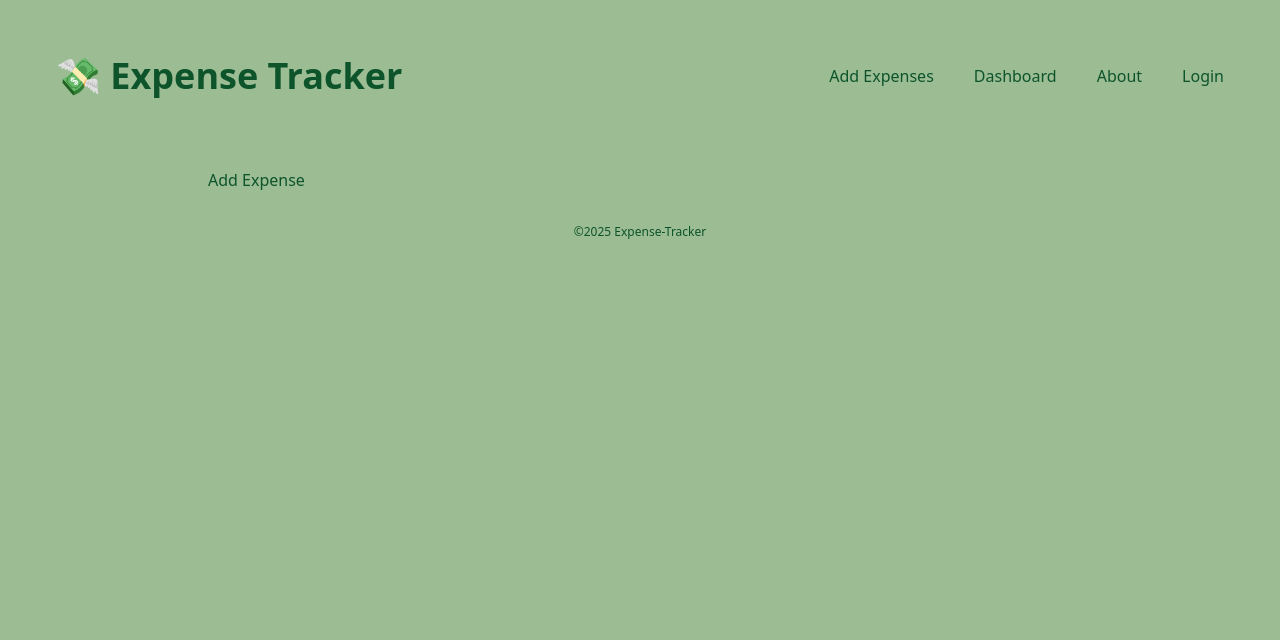
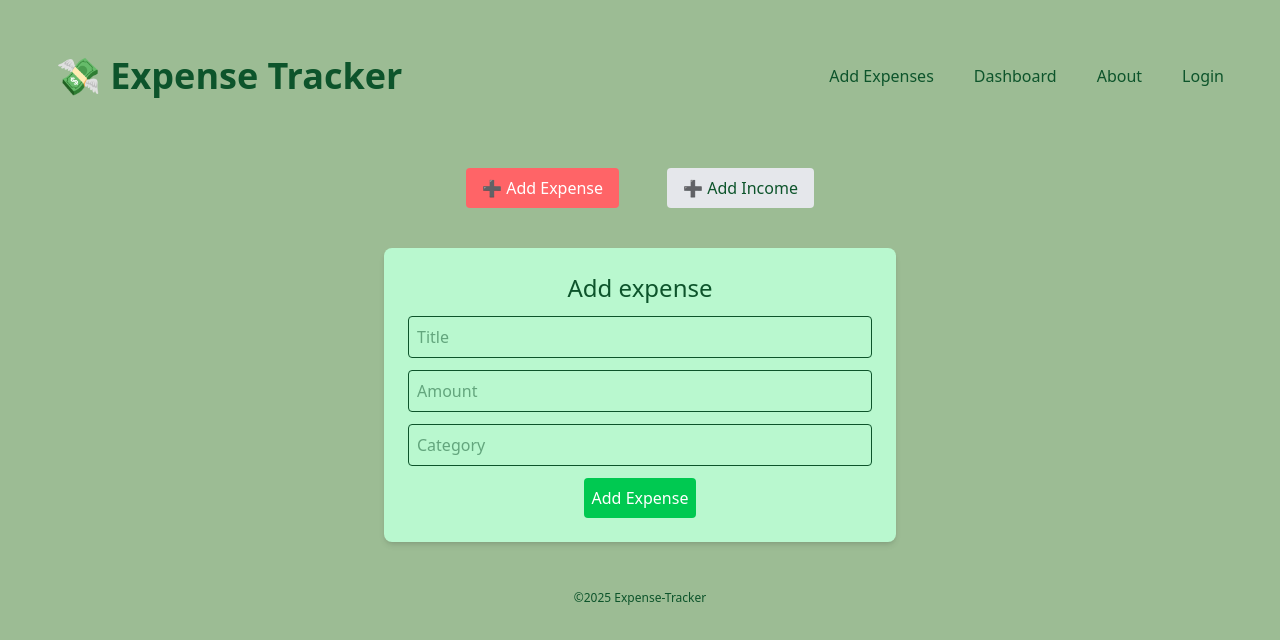
Before and after one commit to raosam23/Expense-Tracker, a Next.js app: page /add in a window 1280 px wide. Shown: the top 640 px of the page. Built offline with nearby package versions, Linux system fonts and the light colour scheme.

Commit message:
Create Transaction form and update json files(for now)

```diff
--- a/app/add/page.tsx
+++ b/app/add/page.tsx
@@ -1,7 +1,9 @@
+import ExpensesOrIncomeInput from "@/app/components/ExpensesOrIncomeInput";
+
 export default function Add() {
     return (
         <div>
-            Add Expense
+            <ExpensesOrIncomeInput />
         </div>
     )
 }
--- /dev/null
+++ b/app/api/addExpense/route.ts
@@ -0,0 +1,20 @@
+import {NextRequest, NextResponse} from "next/server";
+import fs from 'fs';
+import path from 'path';
+
+export async function POST (req: NextRequest) {
+    try{
+        const body = await req.json();
+        console.log("incoming expense", body);
+        body.amount = Number(body.amount);
+        const filepath: string = path.join(process.cwd(), '/Expenses.json');
+        const fileExists: boolean = fs.existsSync(filepath);
+        const existingData = fileExists ? JSON.parse(fs.readFileSync(filepath, 'utf-8')) : [];
+        existingData.push(body);
+        fs.writeFileSync(filepath, JSON.stringify(existingData, null, 2));
+        return NextResponse.json({success: true,}, {status: 200});
+    } catch (e: unknown) {
+        const err = e as Error
+        return NextResponse.json({success: false, message: err.message},{status: 500});
+    }
+}
--- /dev/null
+++ b/app/api/addIncome/route.ts
@@ -0,0 +1,20 @@
+import {NextRequest, NextResponse} from "next/server";
+import fs from 'fs';
+import path from 'path';
+
+export async function POST (req: NextRequest) {
+    try{
+        const body = await req.json();
+        console.log("incoming expense", body);
+        body.amount = Number(body.amount);
+        const filepath: string = path.join(process.cwd(), '/Incomes.json');
+        const fileExists: boolean = fs.existsSync(filepath);
+        const existingData = fileExists ? JSON.parse(fs.readFileSync(filepath, 'utf-8')) : [];
+        existingData.push(body);
+        fs.writeFileSync(filepath, JSON.stringify(existingData, null, 2));
+        return NextResponse.json({success: true,}, {status: 200});
+    } catch (e: unknown) {
+        const err = e as Error
+        return NextResponse.json({success: false, message: err.message},{status: 500});
+    }
+}
--- /dev/null
+++ b/app/components/AddTransactionForm.tsx
@@ -0,0 +1,78 @@
+'use client';
+import React from 'react';
+import axios from 'axios';
+interface AddTransactionFormProps {
+    type: 'expense' | 'income';
+}
+const AddTransactionForm = (props : AddTransactionFormProps) => {
+    const [title, setTitle] = React.useState<string>('');
+    const [amount, setAmount] = React.useState<string>('');
+    const [category, setCategory] = React.useState<string>('');
+    const handleOnSubmit = async (e:React.FormEvent<HTMLFormElement>) => {
+        e.preventDefault();
+        if (props.type === 'expense') {
+            try{
+                const response = await axios.post('/api/addExpense', {
+                    title,
+                    amount,
+                    category,
+                });
+                console.log("Data pushed",response);
+            } catch (err: unknown) {
+                console.log(err);
+            }
+        } else if(props.type === 'income') {
+            try{
+                const response = await axios.post('/api/addIncome', {
+                    title,
+                    amount,
+                    category,
+                });
+                console.log("Data pushed",response);
+            } catch (err: unknown) {
+                console.log(err);
+            }
+        }
+        setTitle('');
+        setAmount('');
+        setCategory('');
+    }
+    return (
+        <form onSubmit={handleOnSubmit} className="bg-green-200 rounded-lg shadow-md p-6 m-4 w-auto max-w-lg mx-auto space-y-3">
+            <h2 className="text-center text-2xl">Add {props.type === 'expense' ? 'expense' : 'income'}</h2>
+            <input
+                type="text"
+                placeholder="Title"
+                value={title}
+                onChange={(e) => setTitle(e.target.value)}
+                className="w-full border p-2 rounded focus:outline-none focus:ring-2 focus:ring-green-400"
+            />
+            <input
+                type="number"
+                placeholder="Amount"
+                value={amount || ''}
+                onChange={(e) => setAmount(e.target.value)}
+                className="w-full border p-2 rounded focus:outline-none focus:ring-2 focus:ring-green-400 [appearance:textfield]"
+            />
+
+            <input
+                type="text"
+                placeholder="Category"
+                value={category}
+                onChange={(e) => setCategory(e.target.value)}
+                className="w-full border p-2 rounded focus:outline-none focus:ring-2 focus:ring-green-400"
+            />
+
+            <div className="flex justify-center">
+              <button
+                  type="submit"
+                  className="bg-green-500 text-white w-fit p-2 rounded hover:bg-green-600"
+              >
+                  Add {props.type === 'expense' ? 'Expense' : 'Income'}
+              </button>
+            </div>
+        </form>
+    )
+}
+
+export default AddTransactionForm;
--- /dev/null
+++ b/app/components/ExpensesOrIncomeInput.tsx
@@ -0,0 +1,33 @@
+'use client';
+import React, {useState} from 'react'
+import AddTransactionForm from "@/app/components/AddTransactionForm";
+
+const ExpensesOrIncomeInput = () => {
+    const [formType, setFormType] = useState<'expense' | 'income'>('expense');
+    return (
+        <>
+        <div className="flex justify-center gap-12 mb-10">
+            <button
+                onClick={() => setFormType('expense')}
+                className={`px-4 py-2 rounded ${
+                    formType === 'expense' ? 'bg-red-400 text-white' : 'bg-gray-200'
+                }`}
+            >
+                ➕ Add Expense
+            </button>
+
+            <button
+                onClick={() => setFormType('income')}
+                className={`px-4 py-2 rounded ${
+                    formType === 'income' ? 'bg-green-400 text-white' : 'bg-gray-200'
+                }`}
+            >
+                ➕ Add Income
+            </button>
+        </div>
+            <AddTransactionForm type={formType} />
+        </>
+    );
+}
+
+export default ExpensesOrIncomeInput;
--- a/package.json
+++ b/package.json
@@ -9,6 +9,7 @@
     "lint": "next lint"
   },
   "dependencies": {
+    "axios": "^1.8.4",
     "chart.js": "^4.4.9",
     "next": "15.3.0",
     "react": "^19.0.0",
```
Also changed, not shown: 1 other file (tests, documents, lock files or other folders).
